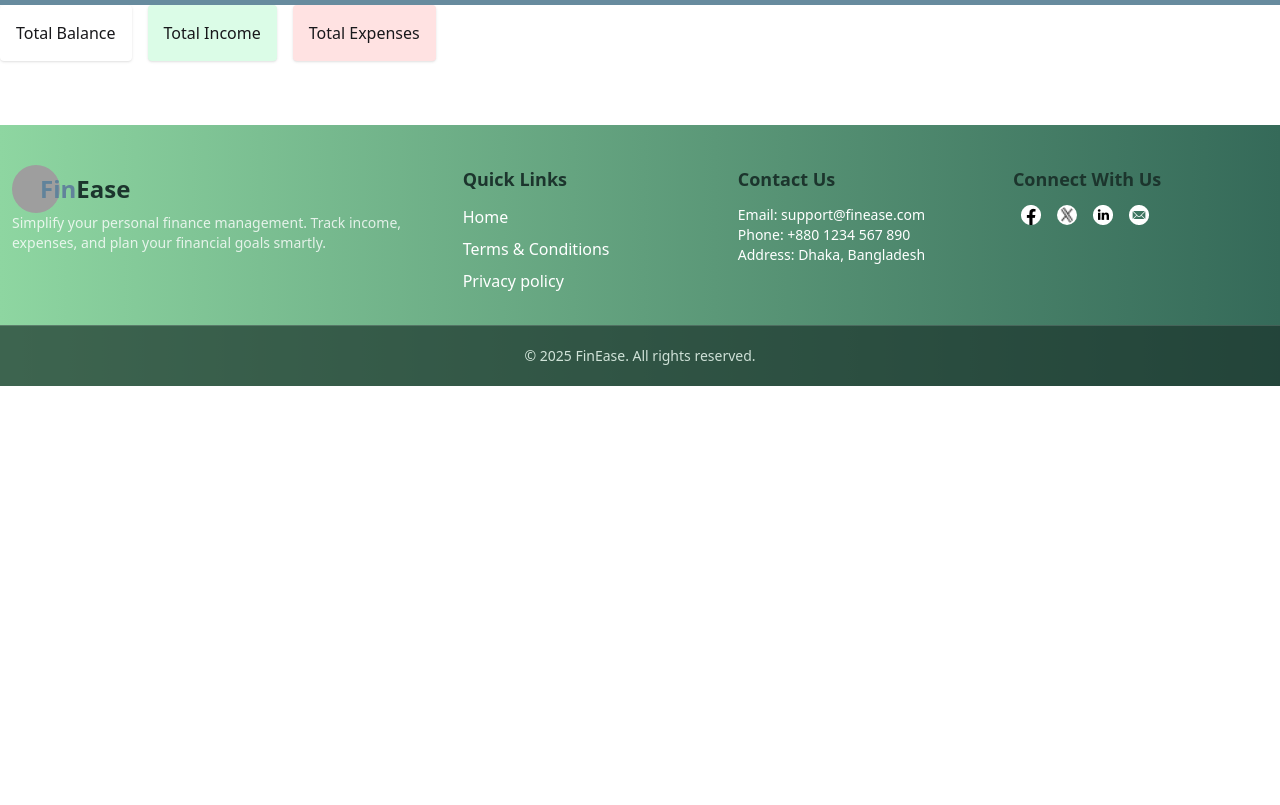
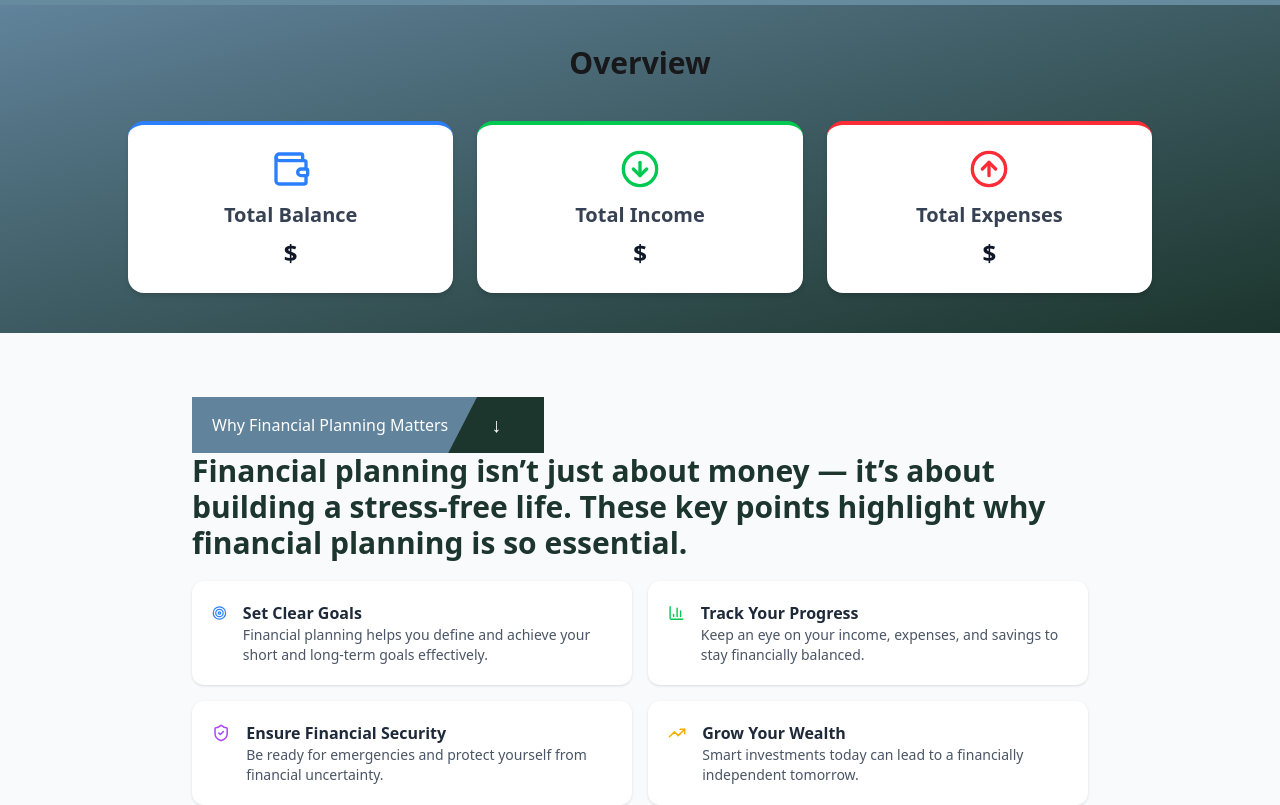
Before and after one commit to suibhaidar/finease-client, a React (Vite) app: page / in a window 1280 px wide. Shown: the part 860-1665 px from the top of the page. Before the commit the page ends 1246 px from the top, so only its background shows below. Built offline with nearby package versions, Linux system fonts and the light colour scheme; no server answers; grey boxes are pictures that could not be loaded.

Commit message:
Add static sections:Why Financial Planning Matters

```diff
--- /dev/null
+++ b/src/components/FinancialPlanning.jsx
@@ -0,0 +1,85 @@
+import React from 'react';
+import { Target, BarChart3, ShieldCheck, TrendingUp, Clock, Wallet } from "lucide-react";
+
+const points = [
+  {
+    icon: <Target className="w-6 h-6 text-blue-500" />,
+    title: "Set Clear Goals",
+    desc: "Financial planning helps you define and achieve your short and long-term goals effectively.",
+  },
+  {
+    icon: <BarChart3 className="w-6 h-6 text-green-500" />,
+    title: "Track Your Progress",
+    desc: "Keep an eye on your income, expenses, and savings to stay financially balanced.",
+  },
+  {
+    icon: <ShieldCheck className="w-6 h-6 text-purple-500" />,
+    title: "Ensure Financial Security",
+    desc: "Be ready for emergencies and protect yourself from financial uncertainty.",
+  },
+  {
+    icon: <TrendingUp className="w-6 h-6 text-yellow-500" />,
+    title: "Grow Your Wealth",
+    desc: "Smart investments today can lead to a financially independent tomorrow.",
+  },
+  {
+    icon: <Clock className="w-6 h-6 text-red-500" />,
+    title: "Save Time & Effort",
+    desc: "A proper plan keeps your money organized and your stress low.",
+  },
+  {
+    icon: <Wallet className="w-6 h-6 text-indigo-500" />,
+    title: "Control Your Budget",
+    desc: "A well-planned budget helps you limit overspending and maximize savings.",
+  },
+];
+
+const FinancialPlanning = () => {
+    return (
+        <section className="bg-gray-50 py-16 px-6 md:px-20 text-center md:text-left">
+            <div className="max-w-4xl mx-auto">
+
+                <div className="relative inline-block">
+                    <span
+                        className="px-5 py-4 pr-24 font-medium text-white block"
+                        style={{
+                            background: "#61839B",
+                            clipPath: "polygon(0 0, 85% 0, 95% 100%, 0% 100%)",
+                        }}
+                    >
+                        Why Financial Planning Matters
+                    </span>
+                    <span
+                        className="absolute top-0 right-0 h-full w-24 flex items-center justify-center text-xl text-white"
+                        style={{
+                            background: "#1C352D",
+                            clipPath: "polygon(30% 0%, 100% 0%, 100% 100%, 0% 100%)",
+                        }}
+                    >
+                        ↓
+                    </span>
+                </div>
+                <p className="text-[#1C352D] text-3xl mb-5 font-semibold">
+                    Financial planning isn’t just about money — it’s about building a stress-free life.
+                    These key points highlight why financial planning is so essential.
+                </p>
+                <div className="grid md:grid-cols-2 gap-4">
+                    {points.map((point, index) => (
+                        <div
+                            key={index}
+                            className="flex items-start gap-4 bg-white p-5 rounded-xl shadow hover:shadow-md transition duration-300"
+                        >
+                            {point.icon}
+                            <div>
+                                <h4 className="font-semibold text-gray-800">{point.title}</h4>
+                                <p className="text-gray-600 text-sm">{point.desc}</p>
+                            </div>
+                        </div>
+                    ))}
+                </div>
+            </div>
+        </section>
+    );
+};
+
+export default FinancialPlanning;
--- a/src/components/Overview.jsx
+++ b/src/components/Overview.jsx
@@ -1,8 +1,9 @@
 import { useEffect, useState, useContext } from "react";
 import { AuthContext } from "../Provider/AuthProvider";
+import { ArrowDownCircle, ArrowUpCircle, Wallet } from "lucide-react";
 
 const Overview = () => {
-  const { user,loading, setLoading } = useContext(AuthContext);
+    const { user, loading, setLoading } = useContext(AuthContext);
     const [overview, setOverview] = useState({});
 
 
@@ -38,18 +39,28 @@ const Overview = () => {
     if (loading) return <p>Loading...</p>;
 
     return (
-    <div className="overview flex gap-4">
-      <div className="card bg-white shadow p-4 rounded">
-        <h3>Total Balance</h3>
-        <p className="text-xl font-bold">{overview.balance}</p>
+        <div className="bg-gradient-to-br from-[#61839B] to-[#1C352D] py-10 px-6 md:px-16">
+            <h2 className="text-3xl font-bold text-center text- mb-10">
+                Overview
+            </h2>
+            <div className="grid grid-cols-1 md:grid-cols-3 gap-6 max-w-5xl mx-auto">
+                <div className="bg-white shadow-md hover:shadow-lg transition rounded-2xl p-6 flex flex-col items-center border-t-4 border-blue-500">
+                    <Wallet className="w-10 h-10 text-blue-500 mb-3" />
+                    <h3 className="text-xl font-semibold text-gray-700">Total Balance</h3>
+                    <p className="text-2xl font-bold text-gray-900 mt-2">${overview.balance}</p>
                 </div>
-      <div className="card bg-green-100 shadow p-4 rounded">
-        <h3>Total Income</h3>
-        <p className="text-xl font-bold text-green-700">{overview.totalIncome}</p>
+
+                <div className="bg-white shadow-md hover:shadow-lg transition rounded-2xl p-6 flex flex-col items-center border-t-4 border-green-500">
+                    <ArrowDownCircle className="w-10 h-10 text-green-500 mb-3" />
+                    <h3 className="text-xl font-semibold text-gray-700">Total Income</h3>
+                    <p className="text-2xl font-bold text-gray-900 mt-2">${overview.totalIncome}</p>
                 </div>
-      <div className="card bg-red-100 shadow p-4 rounded">
-        <h3>Total Expenses</h3>
-        <p className="text-xl font-bold text-red-700">{overview.totalExpenses}</p>
+                <div className="bg-white shadow-md hover:shadow-lg transition rounded-2xl p-6 flex flex-col items-center border-t-4 border-red-500">
+                    <ArrowUpCircle className="w-10 h-10 text-red-500 mb-3" />
+                    <h3 className="text-xl font-semibold text-gray-700">Total Expenses</h3>
+                    <p className="text-2xl font-bold text-gray-900 mt-2">${overview.totalExpenses}</p>
+                </div>
+
             </div>
         </div>
     );
--- a/src/pages/Home.jsx
+++ b/src/pages/Home.jsx
@@ -1,5 +1,6 @@
 import React from 'react';
 import Overview from '../components/Overview';
+import FinancialPlanning from '../components/FinancialPlanning';
 
 const Home = () => {
     return (
@@ -7,6 +8,9 @@ const Home = () => {
             <section>
                  <Overview/>
             </section>
+            <section>
+                <FinancialPlanning/>
+            </section>
         </div>
     );
 };
--- a/src/pages/UpdateTransaction.jsx
+++ b/src/pages/UpdateTransaction.jsx
@@ -48,7 +48,7 @@ const UpdateTransaction = () => {
             });
     };
 
-
+    if (!transaction) return <p className="text-center mt-10">Loading...</p>;
 
     const formattedDate = transaction.date?.slice(0, 10) || "";
 
@@ -86,7 +86,7 @@ const UpdateTransaction = () => {
                     <input type="date" name="date" defaultValue={formattedDate} className="input input-bordered w-full" />
                 </div>
 
-                <button className="btn btn-primary w-full mt-3">Update</button>
+                <button className="btn btn-primary bg-[#00C9E5] w-full mt-3">Update</button>
             </form>
         </div>
     );
```
Lines whose indentation alone changed are shown as unchanged.
